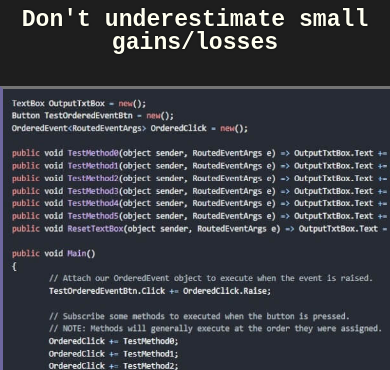
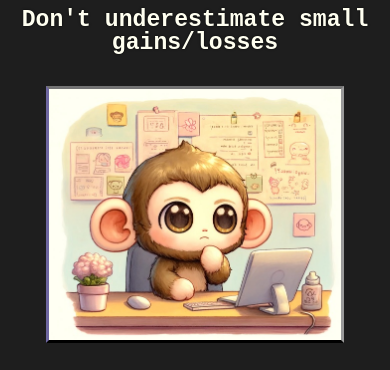
Before and after one commit to rchanlatte95/portfolio-webpage, a plain HTML site: page articles/compound-interest-perf/approx-50pct-perf-in-14-patches.html in a window 390 px wide. Shown: the part 423-793 px from the top of the page. Drawn offline with nearby package versions, Linux system fonts and the light colour scheme.

```diff
--- a/articles/compound-interest-perf/approx-50pct-perf-in-14-patches.html
+++ b/articles/compound-interest-perf/approx-50pct-perf-in-14-patches.html
@@ -33,7 +33,7 @@
 </h4>
 <div class="articleImgDiv">
 	<div class="articleImgBorder">
-		<img class="articleImg" src="../../ordered-events.jpg">
+		<img class="articleImg" src="kawaii-monke.jpg">
 	</div>
 </div>
 <h5>
--- a/portfolio-style.css
+++ b/portfolio-style.css
@@ -343,7 +343,7 @@
 	}
 }
 
-@media only screen and (max-width: 300px)
+@media only screen and (max-width: 400px)
 {
 	#content, #image
 	{
@@ -365,6 +365,11 @@
 	.math
 	{
 		font-size:75%;
+	}
+
+	.articleImg
+	{
+		width: 75%;
 	}
 
 	#image img
```
Also changed, not shown: articles/compound-interest-perf/kawaii-monke.jpg (added), articles/compound-interest-perf/table.png (added).
